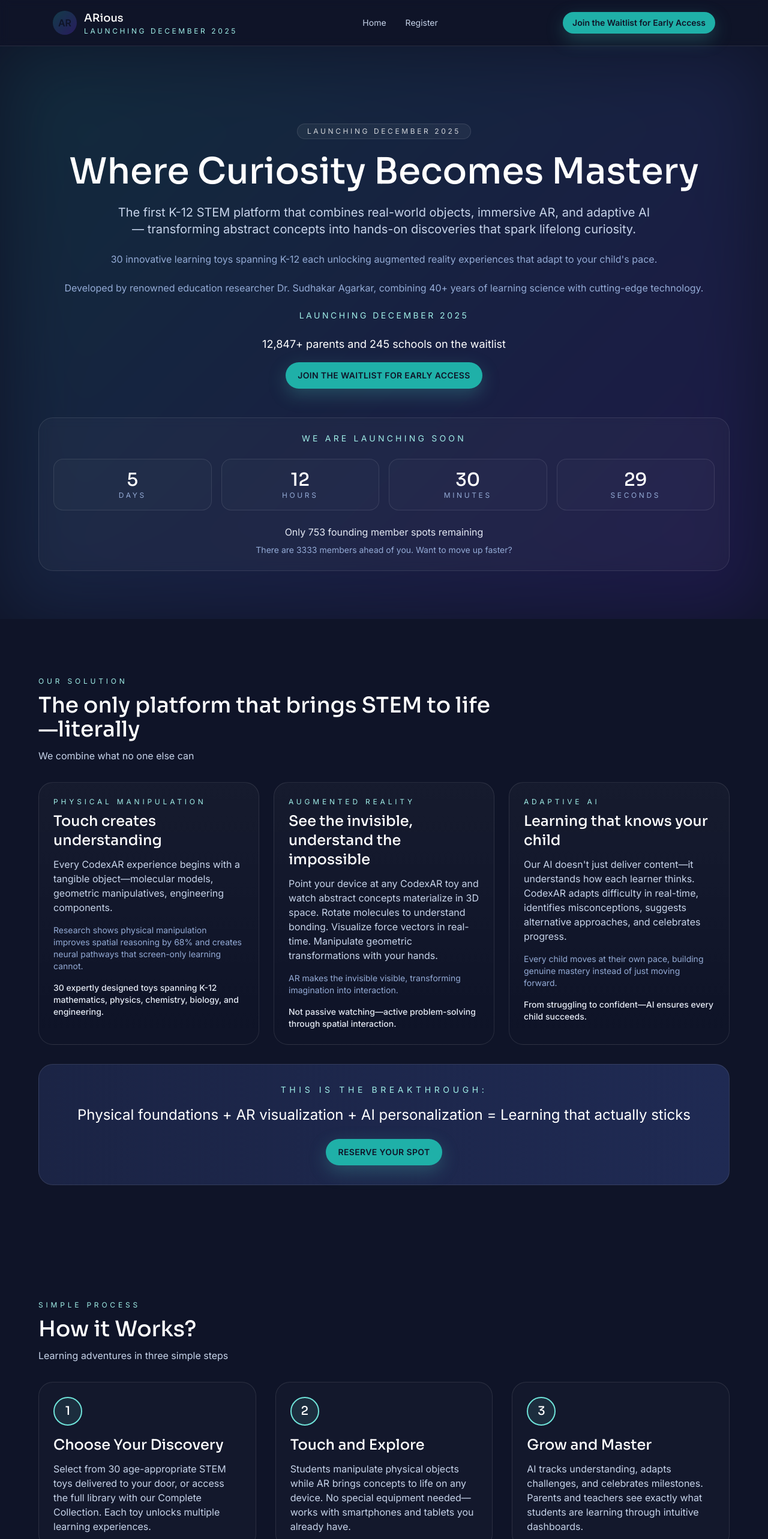
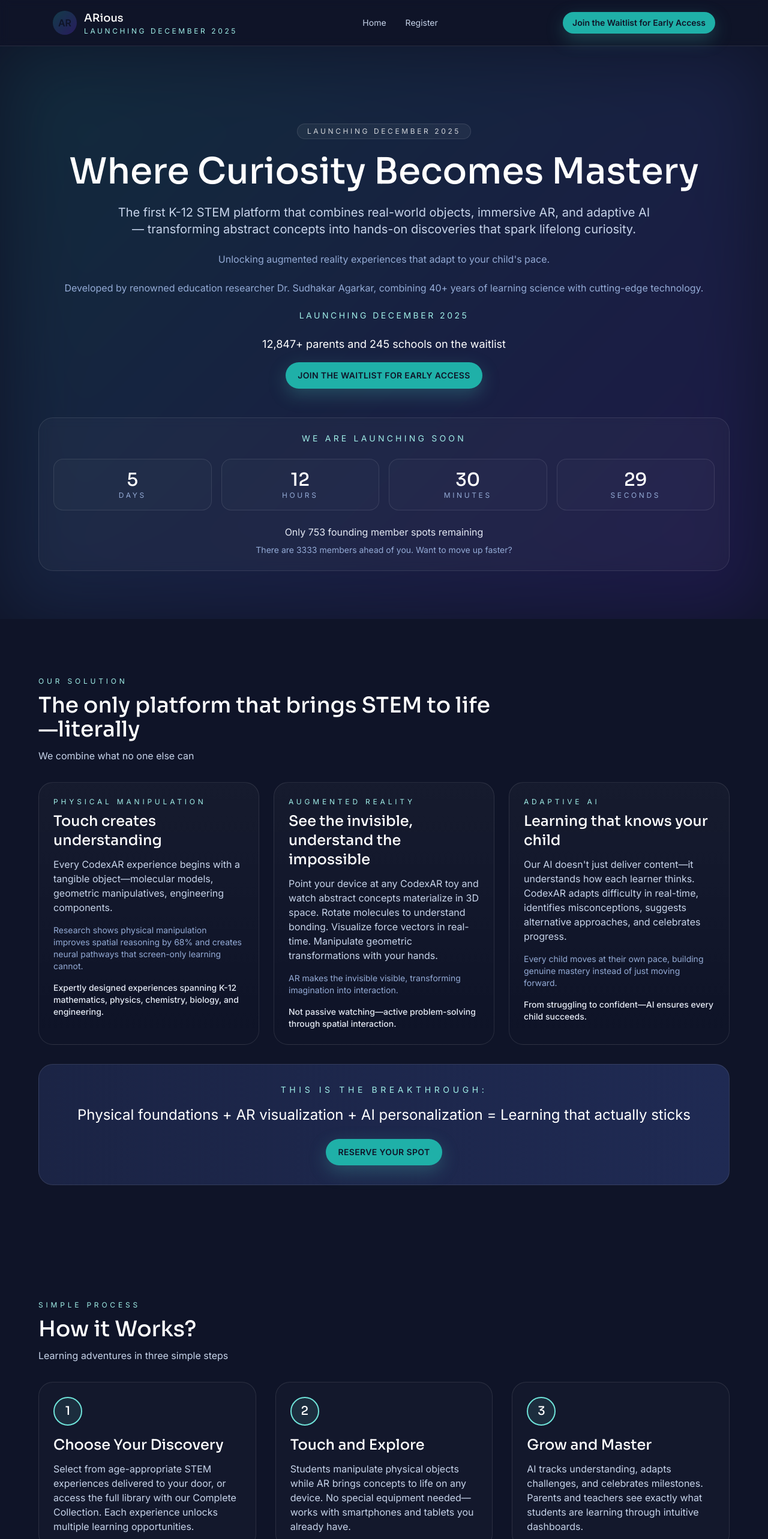
Before and after one commit to yashflobo/2d_website, a React (Vite) app: page /preview in a window 1280 px wide. Shown: the top 2566 px of the page at 60% size. Built offline with nearby package versions, Linux system fonts and the light colour scheme.

Commit message:
remove 30 toys mention

```diff
--- a/src/components/sections/HeroSection.tsx
+++ b/src/components/sections/HeroSection.tsx
@@ -21,7 +21,7 @@ const HeroSection = () => (
         </FadeInOnScroll>
         <FadeInOnScroll delay={0.2}>
           <p className="text-ink-300">
-            {heroContent.stats.toys} {heroContent.stats.toyDescription}
+            {heroContent.stats.toyDescription}
           </p>
         </FadeInOnScroll>
         <FadeInOnScroll delay={0.25}>
--- a/src/data/content.ts
+++ b/src/data/content.ts
@@ -9,8 +9,7 @@ export const heroContent = {
   subtitle:
     'The first K-12 STEM platform that combines real-world objects, immersive AR, and adaptive AI — transforming abstract concepts into hands-on discoveries that spark lifelong curiosity.',
   stats: {
-    toys: '30 innovative learning toys spanning K-12',
-    toyDescription: 'each unlocking augmented reality experiences that adapt to your child\'s pace.',
+    toyDescription: 'Unlocking augmented reality experiences that adapt to your child\'s pace.',
     developer: 'Developed by renowned education researcher Dr. Sudhakar Agarkar',
     experience: 'combining 40+ years of learning science with cutting-edge technology.',
   },
@@ -63,7 +62,7 @@ export const solutionSection = {
       tagline: 'Touch creates understanding',
       body: 'Every CodexAR experience begins with a tangible object—molecular models, geometric manipulatives, engineering components.',
       stat: 'Research shows physical manipulation improves spatial reasoning by 68% and creates neural pathways that screen-only learning cannot.',
-      benefit: '30 expertly designed toys spanning K-12 mathematics, physics, chemistry, biology, and engineering.',
+      benefit: 'Expertly designed experiences spanning K-12 mathematics, physics, chemistry, biology, and engineering.',
     },
     {
       title: 'Augmented reality',
@@ -88,7 +87,7 @@ export const howItWorksSection = {
   steps: [
     {
       title: 'Choose Your Discovery',
-      body: 'Select from 30 age-appropriate STEM toys delivered to your door, or access the full library with our Complete Collection. Each toy unlocks multiple learning experiences.',
+      body: 'Select from age-appropriate STEM experiences delivered to your door, or access the full library with our Complete Collection. Each experience unlocks multiple learning opportunities.',
     },
     {
       title: 'Touch and Explore',
@@ -141,7 +140,6 @@ export const socialProofSection = {
     { label: 'parents', value: '12,847+', subtext: 'on the waitlist' },
     { label: 'schools', value: '245', subtext: 'requesting pilots' },
     { label: 'countries', value: '19', subtext: 'expressing interest' },
-    { label: 'learning toys', value: '30', subtext: 'spanning K-12' },
   ],
   badges: ['COPPA Compliant', 'FERPA Certified', 'STEM.org Accredited', 'Privacy Certified', 'Research-Backed'],
   testimonials: [
```
